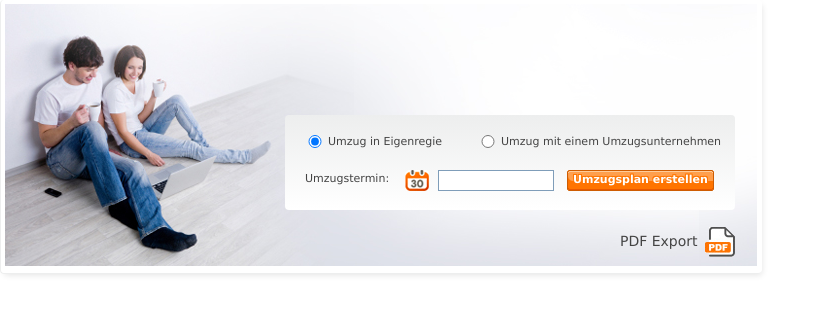
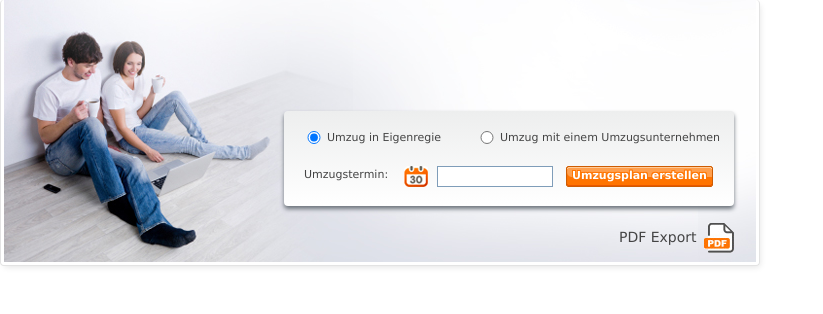
Before and after one commit to mnindl/Removal-planner, a PHP site: page /removal_planner.html in a window 1280 px wide. Shown: the top 314 px of the page, without its empty margins (0-823 px from the left). Run offline with PHP 8.4, Linux system fonts and the light colour scheme; some libraries are stand-ins or nearby versions.

Commit message:
make shadow form box, fix bug for not common list tips, fix bug on scrolling by reload the list with same tab and othe date

```diff
--- a/css/removal_planner.css
+++ b/css/removal_planner.css
@@ -1,3 +1,8 @@
+/* nur zum entwickeln drin */
+/*body {
+  padding: 10px;
+}*/
+/* nur zum entwickeln drin */
 #removal_planner {
   width: 762px;
   color: #444444;
@@ -8,23 +13,27 @@
   outline: none;
 }
 #removal_planner #form_holder {
-  border-bottom: 1px solid #edeeee;
-  border-left: 1px solid #edeeee;
+  border-right: 1px solid #E3E3E3;
+  border-left: 1px solid #E3E3E3;
+  border-bottom: 1px solid #E3E3E3;
   border-radius: 4px 4px;
   -webkit-border-radius: 4px 4px;
   -moz-border-radius: 4px 4px;
   -o-border-radius: 4px 4px;
   -ms-border-radius: 4px 4px;
   -khtml-border-radius: 4px 4px;
-  padding: 4px;
+  padding: 0 3px 3px 3px;
   -moz-box-shadow: 2px 3px 6px -2px #E3E3E3;
   -webkit-box-shadow: 2px 3px 6px -2px #E3E3E3;
   box-shadow: 2px 3px 6px -2px #E3E3E3;
   margin-bottom: 10px;
+  height: 262px;
+  width: 752px;
 }
 #removal_planner #rem_plann_form {
   background: url(../img/header.jpg) no-repeat 0 0 transparent;
-  height: 265px;
+  height: 262px;
+  width: 752px;
 }
 #removal_planner #rem_plann_form #form_box {
   width: 450px;
@@ -43,6 +52,9 @@
   -ms-border-radius: 4px 4px;
   -khtml-border-radius: 4px 4px;
   overflow: hidden;
+  -moz-box-shadow: 0px 3px 4px 0px #6e757d;
+  -webkit-box-shadow: 0px 3px 4px 0px #6e757d;
+  box-shadow: 0px 3px 4px 0px #6e757d;
 }
 #removal_planner #rem_plann_form #form_box span,
 #removal_planner #rem_plann_form #form_box .radio {
--- a/js/removal_planner.js
+++ b/js/removal_planner.js
@@ -17,7 +17,7 @@ UMZUGSPLANER.compute = (function () {
     window.open(url);
   }
   function getXml() {
-$.ajax({
+    $.ajax({
       type: "GET",
       url: "removalTips.xml",
       dataType: "xml",
@@ -98,7 +98,9 @@ $.ajax({
   }
   function setTabData (xml) {
     var common_items = $(xml).find('removalTipItem[type="common"]'),
+        removal_type = $('input:radio[name="removal_type"]:checked').val(),
         removal_type_items = $(xml).find('removalTipItem[type="'+removal_type+'"]'),
+        removal_date = $( "#datepicker" ).datepicker("getDate" ),
         removal_type_items_time = [],
         common_items_time = [],
         merged_items_time,
@@ -110,8 +112,6 @@ $.ajax({
         html_tab2 = [],
         html_tab3 = [],
         html_tab4 = [];
-    removal_type = $('input:radio[name="removal_type"]:checked').val();
-    removal_date = $( "#datepicker" ).datepicker("getDate" );
     for (var i = -1, n = removal_type_items.length; ++i < n;) {
       removal_type_items_time[i] = Number($(removal_type_items[i]).attr('order'));
     }
@@ -153,6 +153,10 @@ $.ajax({
     $('#tab3 .scroll-pane .tips').append(html_tab3.join(""));
     $('#tab4 .scroll-pane .tips').append(html_tab4.join(""));
     $('#plan_result').show();
+    if ($('li.ui-tabs-selected a').attr('href') != undefined) {
+      var tab_id = $('li.ui-tabs-selected a').attr('href');
+      $(tab_id+" .scroll-pane").jScrollPane();
+    }
   }
   function initTabs() {
     $('#tabs').tabs( {
```
